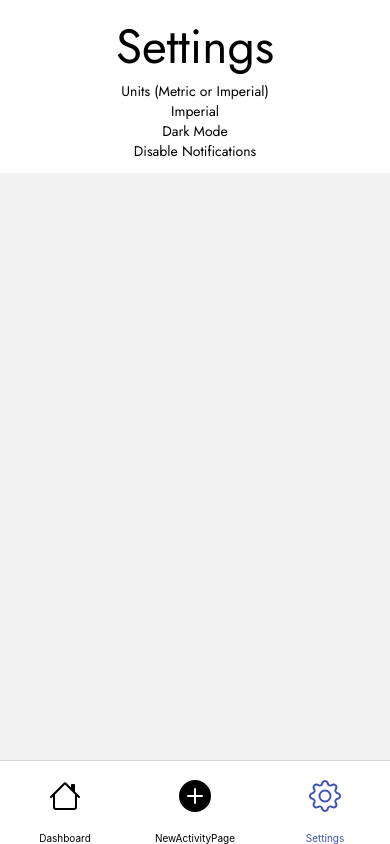
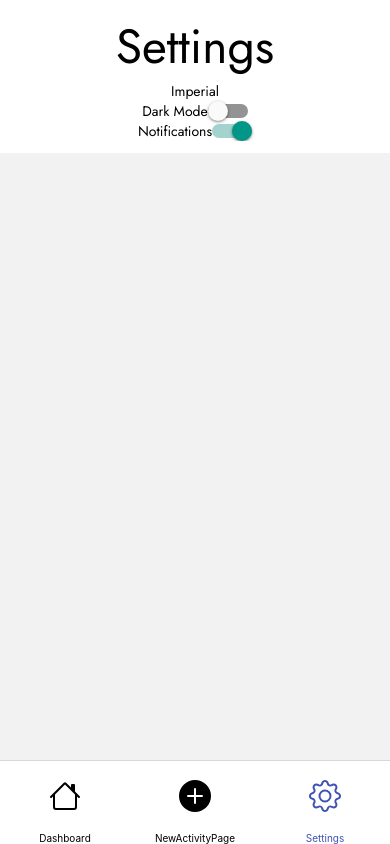
Before and after one commit to JanninTeam/ball-motion, a React Native app: screen /Settings in a window 390 px wide. Built offline with nearby package versions, Linux system fonts and the light colour scheme.

Commit message:
create: toggle switch component

```diff
--- /dev/null
+++ b/src/components/ToggleSwitch.tsx
@@ -0,0 +1,42 @@
+import { StyleSheet, Switch, TextStyle, View, ViewStyle } from 'react-native';
+import React from 'react';
+import Button from './Button';
+
+type Props = {
+  value: boolean;
+  onValueChange: () => void;
+  label?: string;
+  labelPosition?: 'left' | 'right' | 'none';
+  style?: ViewStyle;
+  labelStyle?: TextStyle;
+};
+
+export default function ToggleSwitch({
+  value,
+  onValueChange,
+  label = '',
+  labelPosition = 'left',
+  style,
+  labelStyle,
+}: Props) {
+  if (!label) labelPosition = 'none';
+
+  const labelElement = label ? (
+    <Button text={label} onPress={onValueChange} containerStyle={labelStyle} />
+  ) : null;
+
+  return (
+    <View style={[styles.container, style]}>
+      {labelPosition === 'left' ? labelElement : null}
+      <Switch value={value} onValueChange={onValueChange} />
+      {labelPosition === 'right' ? labelElement : null}
+    </View>
+  );
+}
+
+const styles = StyleSheet.create({
+  container: {
+    flexDirection: 'row',
+    alignItems: 'center',
+  },
+});
--- a/src/pages/SettingsPage.tsx
+++ b/src/pages/SettingsPage.tsx
@@ -3,8 +3,9 @@ import { SettingsContext } from '../../App';
 import BaseText from '../components/BaseText';
 import Page from '../components/Page';
 import Title from '../components/Title';
-import { View, StyleSheet } from 'react-native';
+import { View, StyleSheet, Switch } from 'react-native';
 import Button from '../components/Button';
+import ToggleSwitch from '../components/ToggleSwitch';
 
 export default function SettingsPage() {
   const { settings, setSettings } = useContext(SettingsContext);
@@ -18,40 +19,32 @@ export default function SettingsPage() {
     });
   };
 
-  const toggleDarkMode = () => {
-    setSettings((prev) => {
-      return { ...prev, darkMode: !prev.darkMode };
-    });
+  const toggleOption = (option: keyof typeof settings) => {
+    setSettings((prev) => ({ ...prev, [option]: !prev[option] }));
   };
 
-  const toggleNotifications = () => {
-    setSettings((prev) => {
-      return { ...prev, notificationsEnabled: !prev.notificationsEnabled };
-    });
-  };
+  const toggleDarkMode = () => toggleOption('darkMode');
+  const toggleNotifications = () => toggleOption('notificationsEnabled');
 
   return (
     <Page>
       <Title>Settings</Title>
       <View style={styles.container}>
-        <BaseText>Units (Metric or Imperial)</BaseText>
         <Button
           onPress={changeUnits}
           text={settings.units === 'metric' ? 'Imperial' : 'Metric'}
         />
 
-        {/* These are likely to be toggles: */}
-        <Button
-          onPress={toggleDarkMode}
-          text={settings.darkMode ? 'Light Mode' : 'Dark Mode'}
+        <ToggleSwitch
+          value={settings.darkMode}
+          onValueChange={toggleDarkMode}
+          label="Dark Mode"
         />
-        <Button
-          onPress={toggleNotifications}
-          text={
-            settings.notificationsEnabled
-              ? 'Disable Notifications'
-              : 'Enable Notifications'
-          }
+
+        <ToggleSwitch
+          value={settings.notificationsEnabled}
+          onValueChange={toggleNotifications}
+          label="Notifications"
         />
       </View>
     </Page>
```
